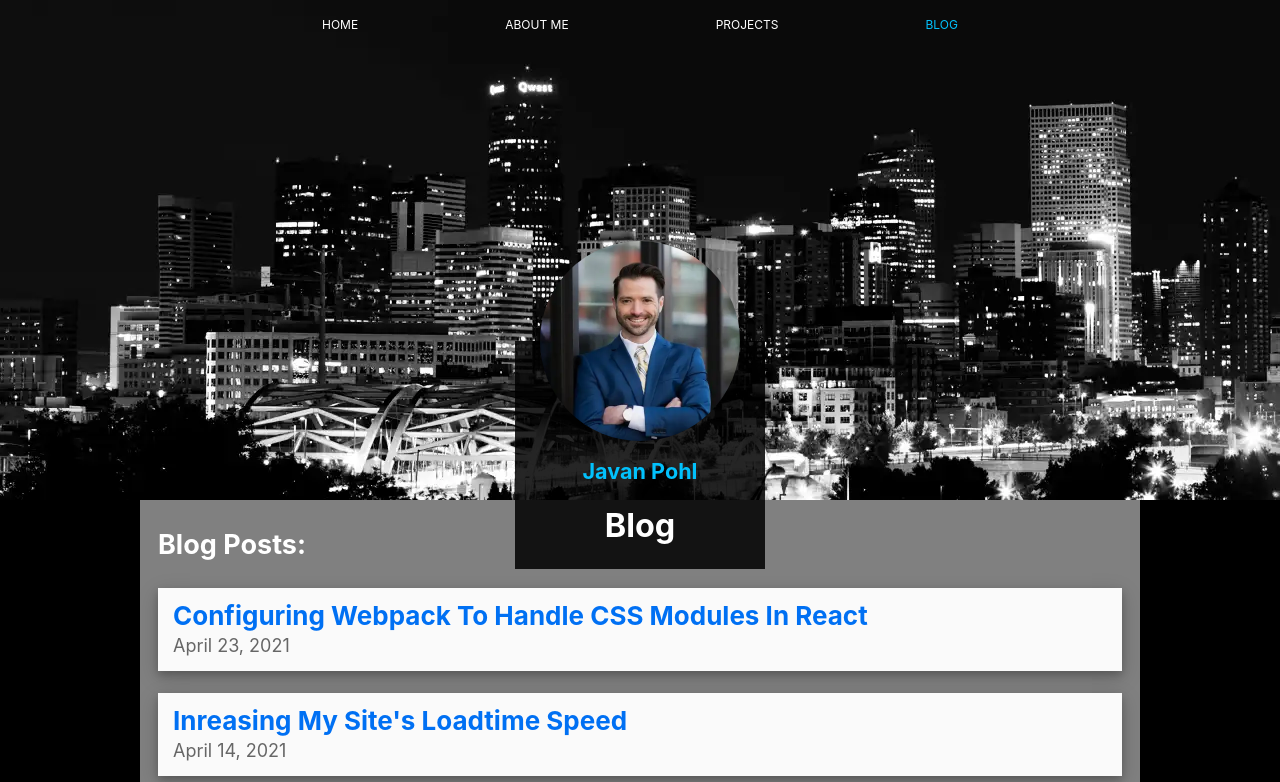
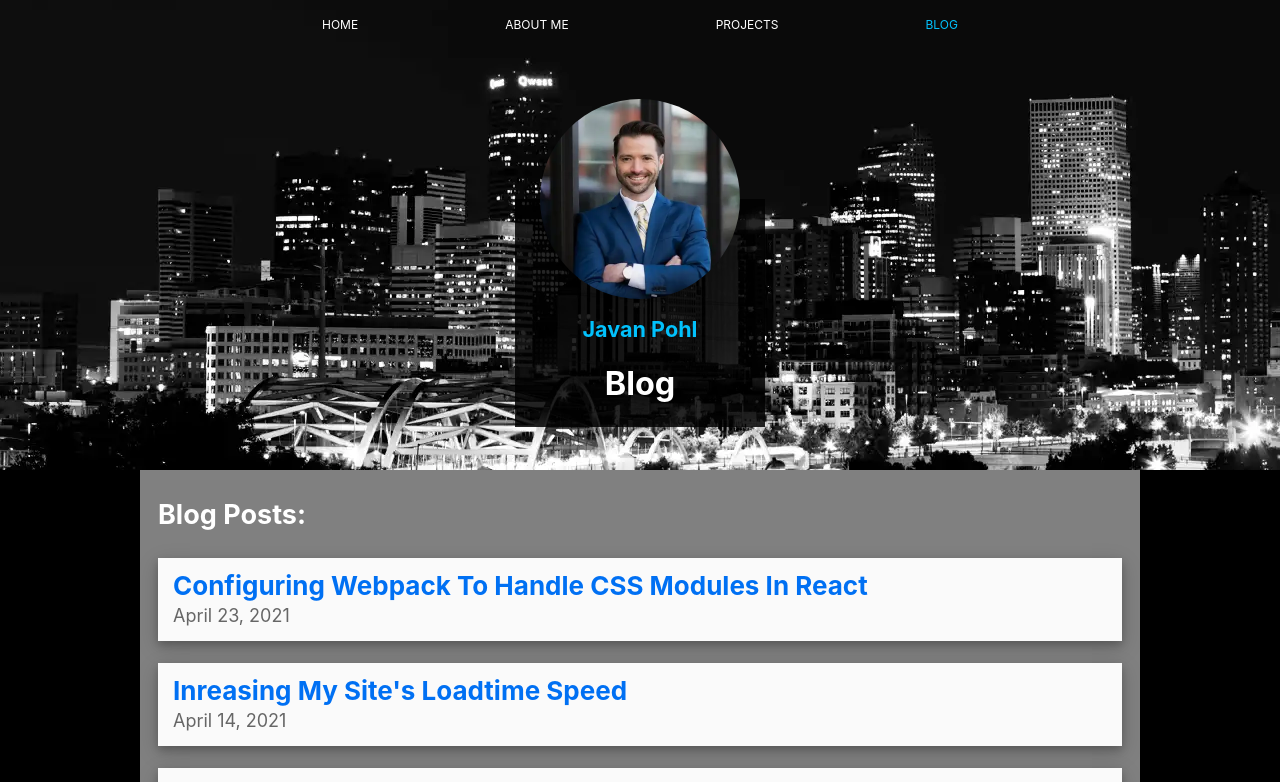
Before and after one commit to javan-pohl/myPortfolio, a Next.js app: page /blog in a window 1280 px wide. Shown: the top 782 px of the page. Built offline with nearby package versions, Linux system fonts and the light colour scheme.

Commit message:
changed the padding of the header to a fixed number instead of 15%

```diff
--- a/components/layout.module.css
+++ b/components/layout.module.css
@@ -10,11 +10,11 @@
   background-size: auto;
   background-repeat: no-repeat;
   background-position: 50% 20%;
-  height: 500px;
+  height: 470px;
 }
 .header {
   display: flex;
-  padding: 15%;
+  padding: 50px;
   flex-direction: column;
   align-items: center;
 }
```
